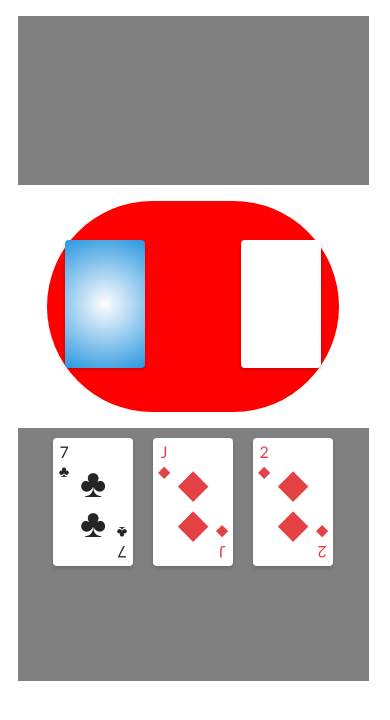
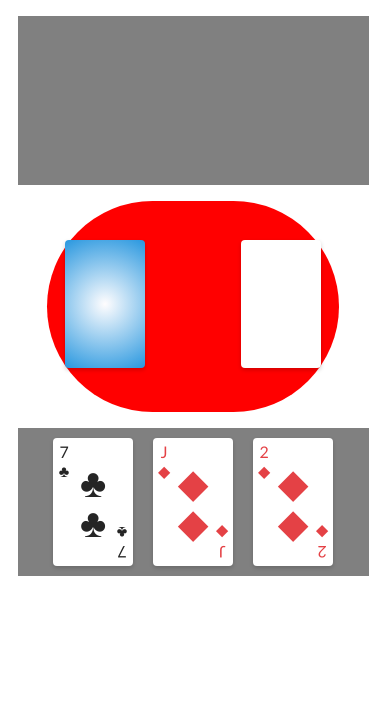
Before and after one commit to sPridmore96/Karma-card-game, a website with bundled scripts: page index.html in a window 390 px wide. Built offline with nearby package versions, Linux system fonts and the light colour scheme.

Commit message:
changed user hand to be responsive to cards

```diff
--- a/styles.scss
+++ b/styles.scss
@@ -28,6 +28,13 @@ body{
     background-color: grey;
     display: flex;
     justify-content: center;
-    height: 30vh;
+    align-items: center;
+    height: 100%;
     width: 90vw;
+    &__hand {
+        display: flex;
+        flex-wrap: wrap;
+        justify-content: center;
+        align-items: center;
+    }
 }
```
Also changed, not shown: styles.css, 1 other file.
